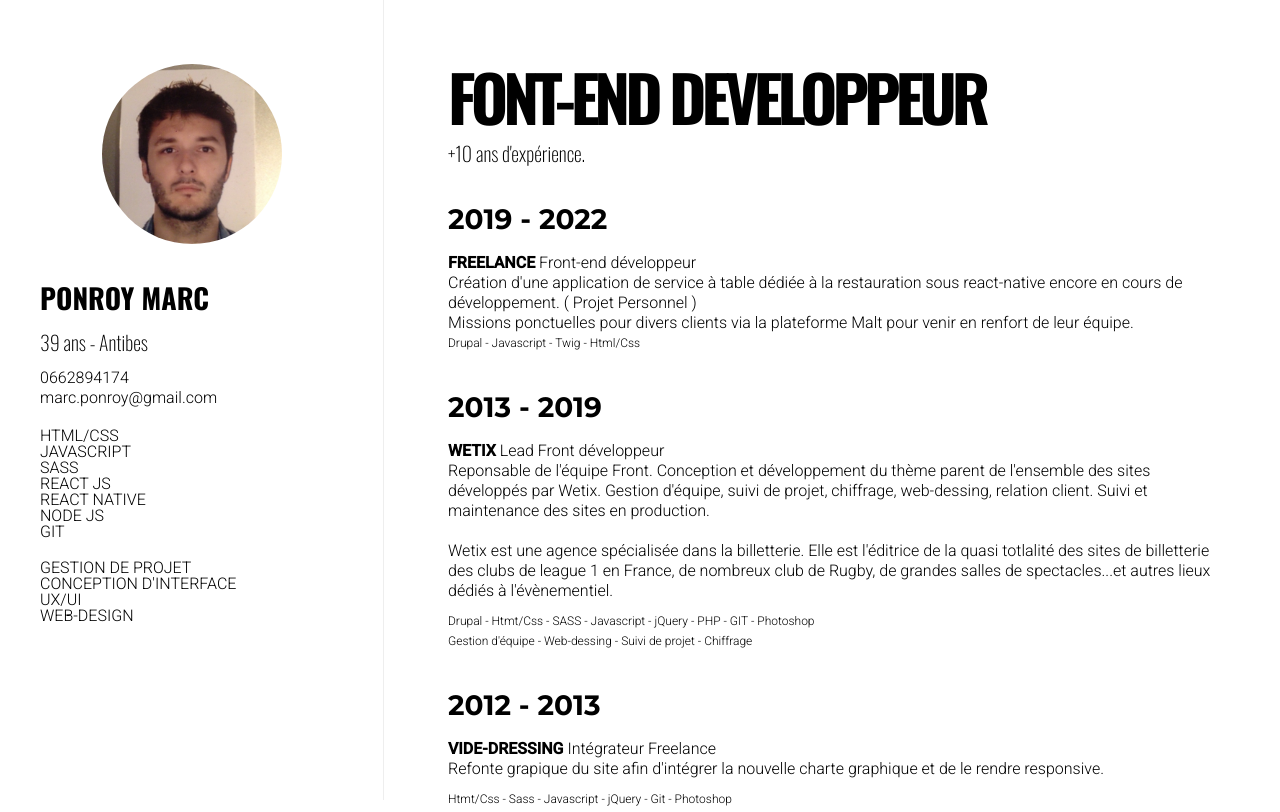
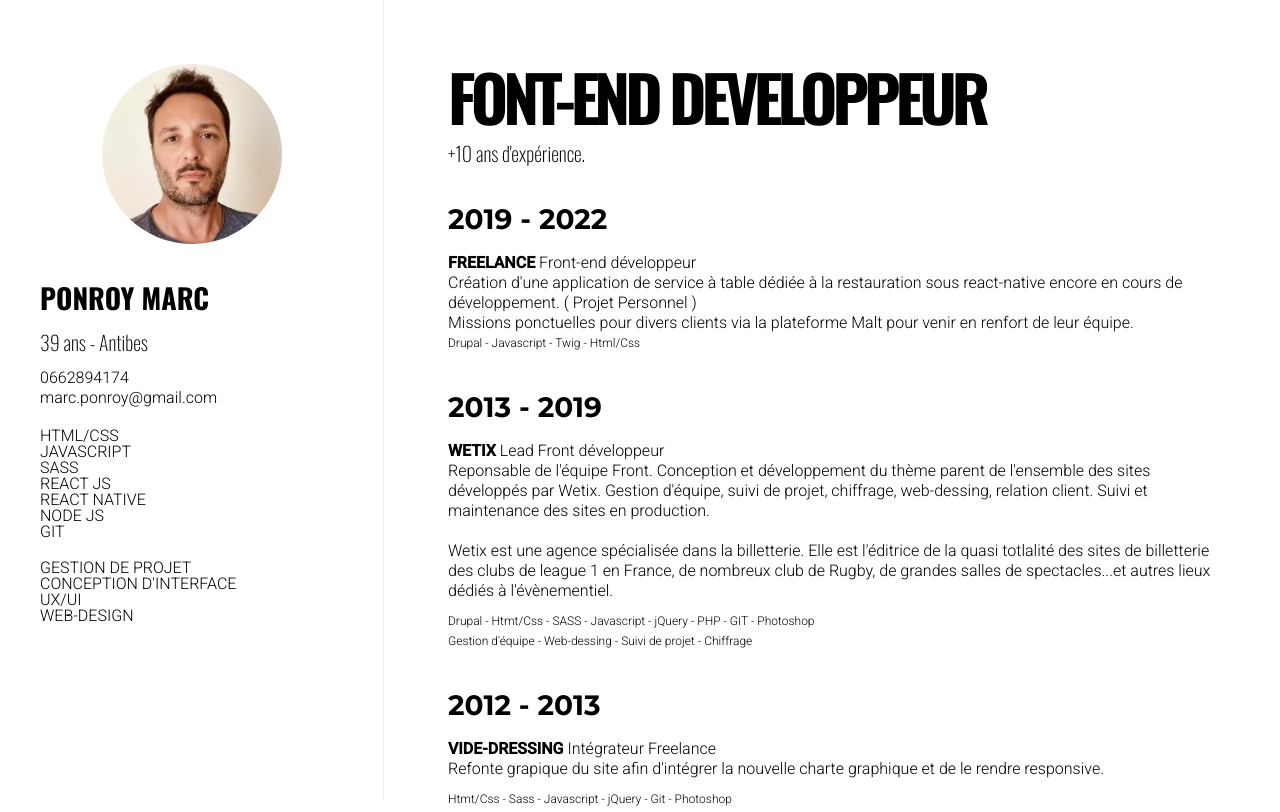
Before and after one commit to mponroy/cv-web, a plain HTML site: page index.html in a window 1280 px wide. Shown: the top 812 px of the page. Drawn offline with nearby package versions, Linux system fonts and the light colour scheme.

Commit message:
nouvelle photo

```diff
--- a/css/global.css
+++ b/css/global.css
@@ -59,7 +59,7 @@ h2 {
   background-color: #eee;
   border-radius: 100%;
   margin: 0 auto;
-  background: url("../image/moi.jpeg") center no-repeat;
+  background: url("../image/moi.jpg") center no-repeat;
   background-size: cover;
 }
 h2.name {
```
Also changed, not shown: image/moi.jpg (added).
